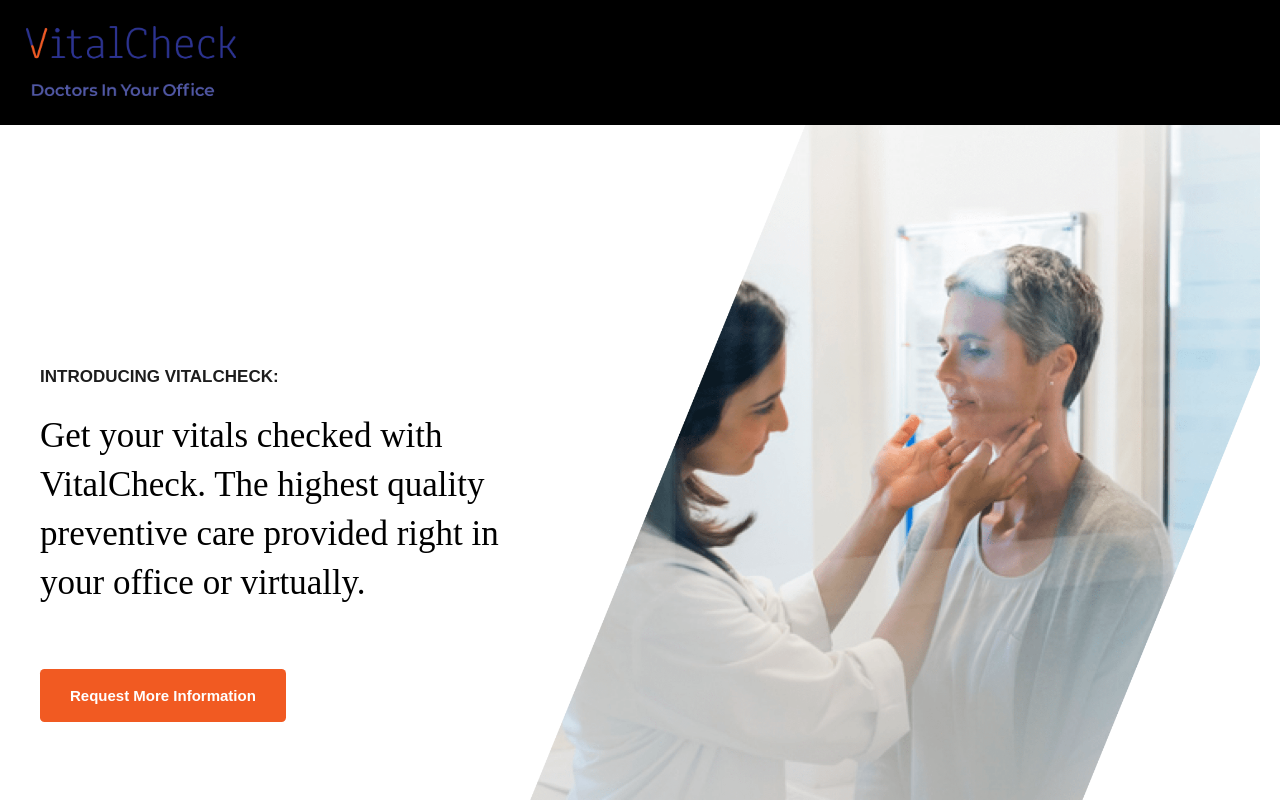
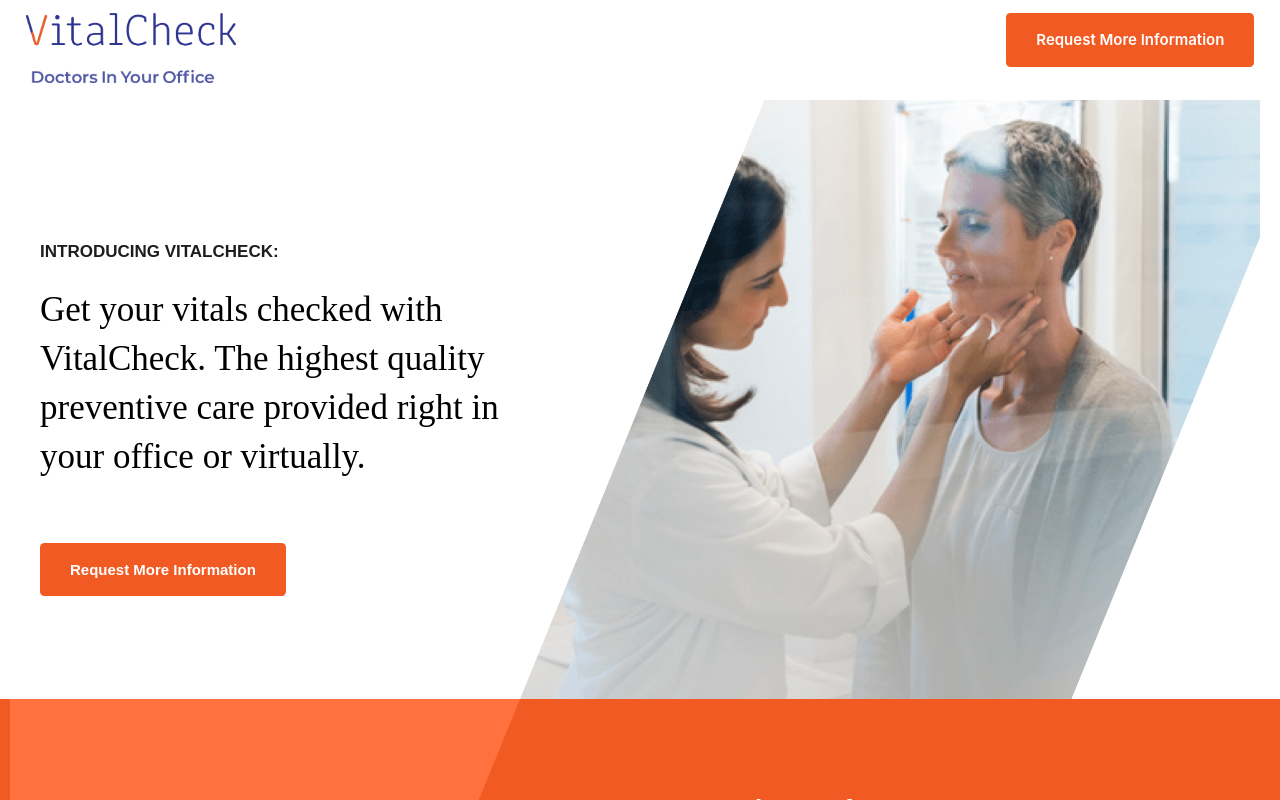
Before and after one commit to dreampotential/vitalcheck, a Next.js app: page / in a window 1280 px wide. Shown: the top 800 px of the page. Built offline with nearby package versions, Linux system fonts and the light colour scheme.

Commit message:
Updated Header

```diff
--- a/components/Header.js
+++ b/components/Header.js
@@ -1,10 +1,15 @@
 import React from "react";
 import Image from 'next/image'
 import logo from '../Images/footer/logo.png'
+import Link from 'next/link'
+
 const Header = () => {
     return (
         <div className = "header">
-            <Image src = {logo} width = {210} height = {70} />
+            <div className = "header_container">
+                <Image src = {logo} width = {210} height = {70} />
+                <Link href = "/request_info"><a className = "header_more_info">Request More Information</a></Link>
+            </div>
         </div>
     );
 }
--- a/styles/globals.css
+++ b/styles/globals.css
@@ -14,7 +14,19 @@
 * {
   box-sizing: border-box;
 }
-.header, .main_footer {
+.main_footer {
   padding: 2%;
   background: black;
 }
+.header_container {
+  max-width: 1240px;
+  margin-left: auto;
+  margin-right: auto;
+}
+.header {
+  padding: 1% 2%;
+  background: #ffffff;
+  position: fixed;
+  z-index: 9;
+  width: 100%;
+}
--- a/styles/intro.css
+++ b/styles/intro.css
@@ -57,7 +57,7 @@
 .custom_title_employ {
     margin-bottom: auto;
 }
-a.intro_more_info {
+a.intro_more_info, .header_more_info {
     font-size: 15px;
     line-height: 1.2;
     font-weight: 600;
@@ -65,6 +65,9 @@
     padding: 1.2em 2em;
     background: #f15a22;
     color: #ffffff;
+}
+.header_more_info {
+    float: right;
 }
 .employ_left h4 {
     color: #1d1d1d;
```
